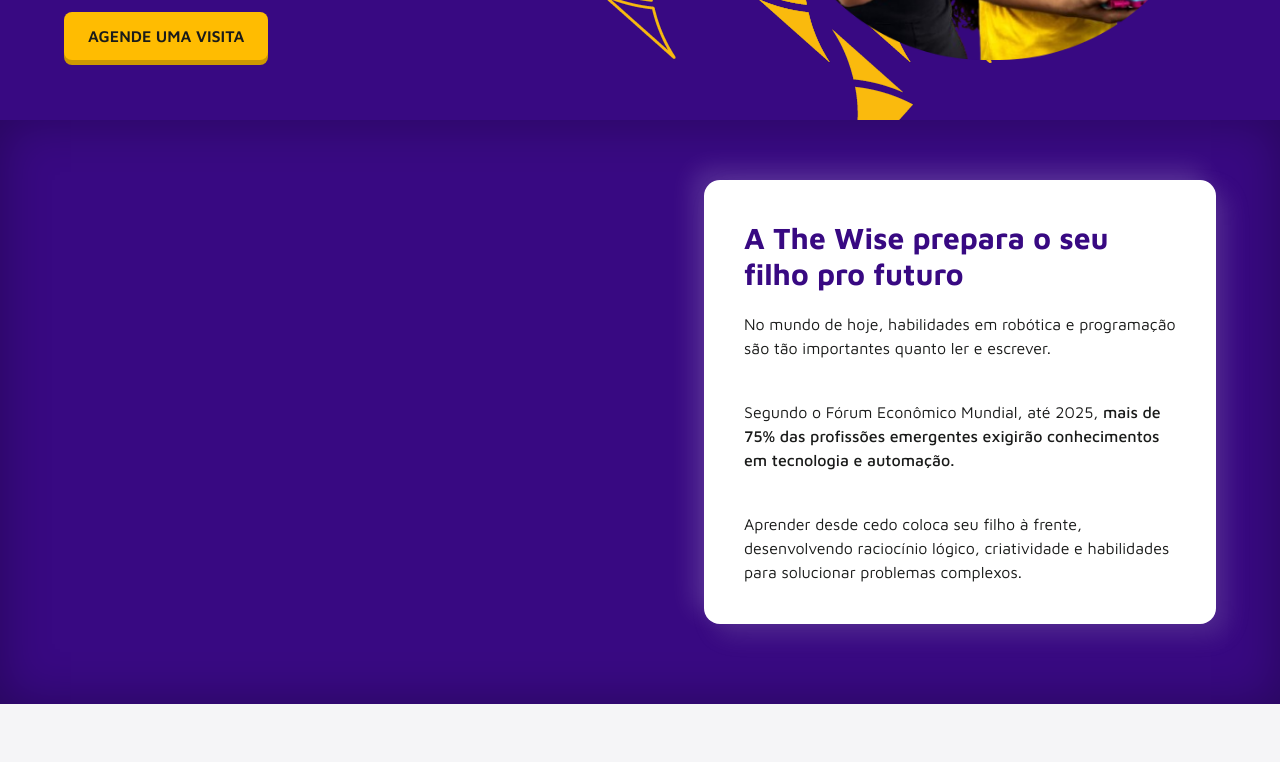
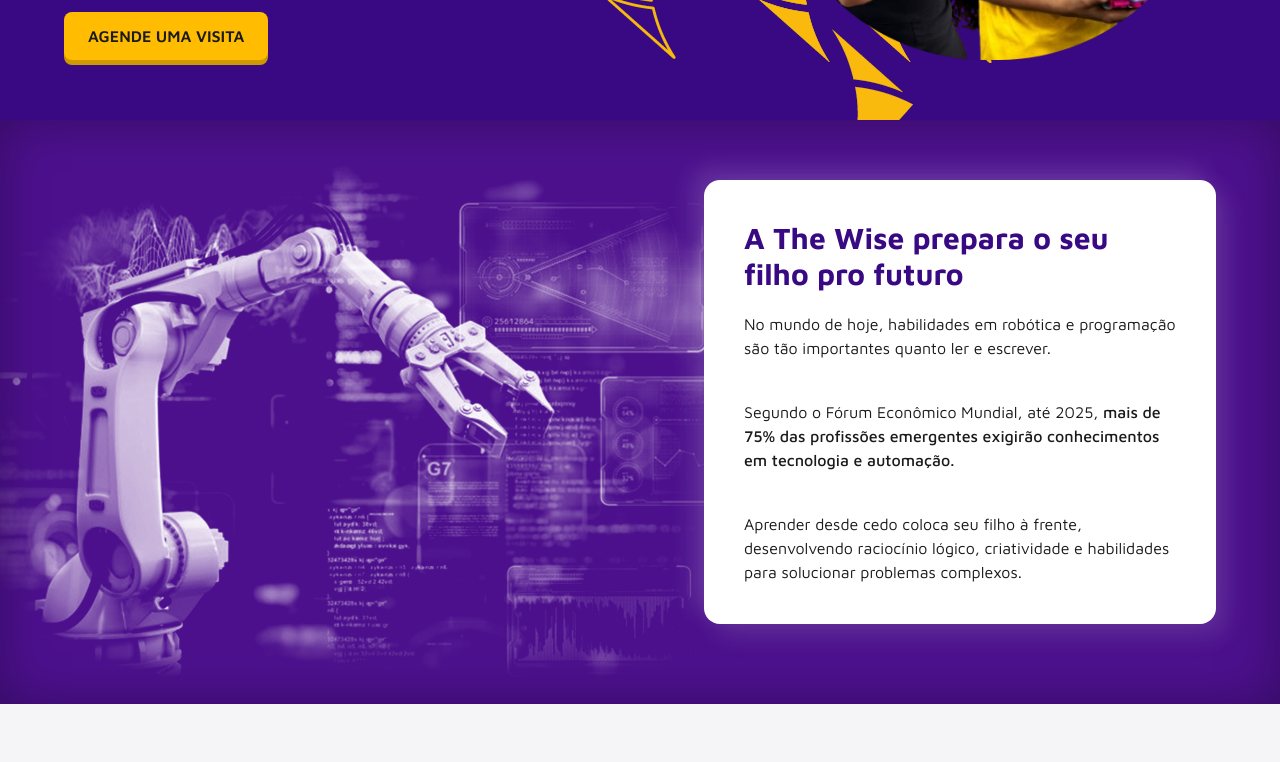
Before and after one commit to OGustavoCosta/theWise.website, a React (Vite) app: page / in a window 1280 px wide. Shown: the part 580-1342 px from the top of the page. Built offline with nearby package versions, Linux system fonts and the light colour scheme.

Commit message:
fix: corrigir erro de imagens na build

```diff
--- a/src/pages/LandingPage.tsx
+++ b/src/pages/LandingPage.tsx
@@ -7,7 +7,7 @@
             <Navigation type={'fixed'}/>
             <main className="main">
                 {/* Hero */}
-                <div id="inicio" className="main__background md:bg-[url(/public/images/background/pattern-3.png)] bg-right bg-no-repeat">
+                <div id="inicio" className="main__background md:bg-[url(/images/background/pattern-3.png)] bg-right bg-no-repeat">
                     <section className="section section--hero transition-all pb-15 flex flex-col-reverse md:grid md:grid-cols-2 md:items-end gap-10 h-dvh min-h-[650px] md:max-h-[700px]">
                         <article className="article grid gap-2">
                             <header className="article__header">
@@ -21,14 +21,14 @@
                             </div>
                         </article>
                         <div className="flex justify-center">
-                            <img className="w-full max-w-xl md:hidden" src="public\images\background\hero-image-mobile.png" alt="uma menina e um manino segurando um robô cada" />
-                            <img className="w-full max-w-xl hidden md:block" src="public\images\background\hero-image-desktop.png" alt="uma menina e um manino segurando um robô cada" />
+                            <img className="w-full max-w-xl md:hidden" src="/images\background\hero-image-mobile.png" alt="uma menina e um menino segurando um robô cada" />
+                            <img className="w-full max-w-xl hidden md:block" src="/images\background\hero-image-desktop.png" alt="uma menina e um menino segurando um robô cada" />
                         </div>
                     </section>
                 </div>
 
                 {/* Sobre */}
-                <div className="main__background bg-[url(/public\images\background\Braç2.png)] bg-left bg-no-repeat bg-cover inset-shadow-[0px_0px_50px]/30 inset-shadow-black bg-fixed">
+                <div className="main__background bg-[url(/images/background/Braç2.png)] bg-left bg-no-repeat bg-cover inset-shadow-[0px_0px_50px]/30 inset-shadow-black bg-fixed">
                     <section className="section flex justify-center md:justify-end pt-15 pb-20">
                         <article className="article grid gap-5 bg-light text-dark p-10 rounded-2xl max-w-lg neumorphism-dark">
                             <header className="article__header">
```
